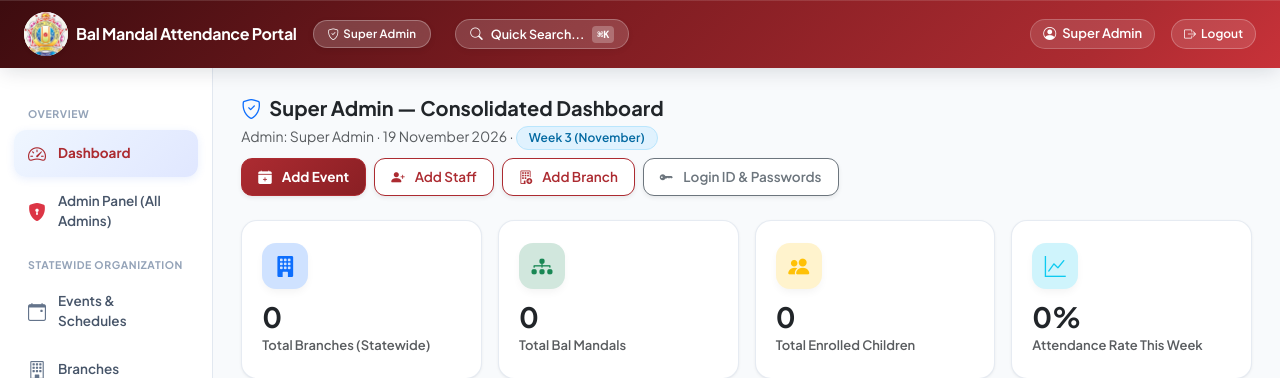
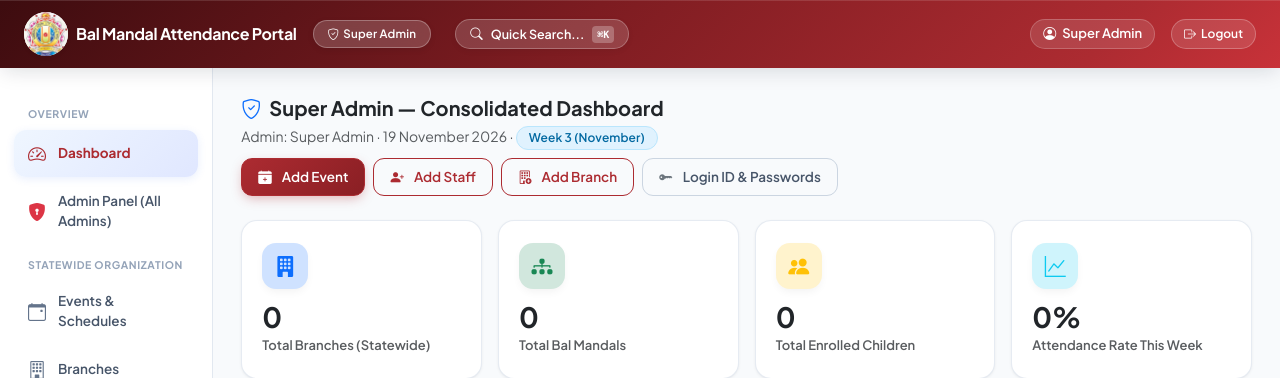
Before and after one commit to taxilpambhar3-art/bal-mandal-attendance, a FastAPI app: page /super-admin/ in a window 1280 px wide. Shown: the top 378 px of the page. Run offline with FastAPI, Linux system fonts and the light colour scheme; the visitor is signed in with stand-in values (Sample User, id 1).

Commit message:
fix(ui): unify all button styles into a cohesive 3-style design system

```diff
--- a/app/static/css/app.css
+++ b/app/static/css/app.css
@@ -537,6 +537,19 @@ table.mock tbody tr:hover {
   border-color: #8a1f24;
   color: #ffffff !important;
   box-shadow: 0 4px 12px -2px rgba(172, 43, 49, 0.35);
+}
+
+.btn-outline-secondary {
+  color: #475569;
+  border-color: #cbd5e1;
+  background-color: transparent;
+}
+.btn-outline-secondary:hover,
+.btn-outline-secondary:focus,
+.btn-outline-secondary:active {
+  background-color: #f1f5f9;
+  border-color: #94a3b8;
+  color: #1e293b !important;
 }
 
 .hover-card {
--- a/app/templates/partials/shell.html
+++ b/app/templates/partials/shell.html
@@ -3,7 +3,7 @@
 <!-- Top App Navigation -->
 <div class="appnav" style="--nav-bg: {{ ROLE_THEME[user.role] }}; background: {{ ROLE_THEME[user.role] }};">
   <!-- Mobile Hamburger Button -->
-  <button class="btn btn-link text-white d-md-none p-1 me-2 border-0 shadow-none text-decoration-none"
+  <button class="d-md-none text-white border-0 bg-transparent p-1 me-2 shadow-none text-decoration-none"
           type="button"
           data-bs-toggle="offcanvas"
           data-bs-target="#mobileOffcanvasNav"
@@ -67,7 +67,7 @@
     </div>
     <div class="p-3 border-top mt-auto bg-light rounded-3">
       <div class="small text-muted mb-2">Signed in as <b>{{ user.username }}</b></div>
-      <a href="/logout" class="btn btn-danger btn-sm w-100 fw-bold py-2">
+      <a href="/logout" class="btn btn-outline-secondary btn-sm w-100 fw-semibold text-danger border-danger-subtle">
         <i class="bi bi-box-arrow-right me-1"></i> Sign Out
       </a>
     </div>
@@ -112,7 +112,7 @@
       <i class="bi bi-calendar-check"></i>
       <span>Reports</span>
     </a>
-    <button type="button" class="bottom-nav-item btn border-0 p-0" data-bs-toggle="offcanvas" data-bs-target="#mobileOffcanvasNav">
+    <button type="button" class="bottom-nav-item border-0 p-0" data-bs-toggle="offcanvas" data-bs-target="#mobileOffcanvasNav">
       <i class="bi bi-grid"></i>
       <span>Menu</span>
     </button>
@@ -133,7 +133,7 @@
       <i class="bi bi-people"></i>
       <span>Children</span>
     </a>
-    <button type="button" class="bottom-nav-item btn border-0 p-0" data-bs-toggle="offcanvas" data-bs-target="#mobileOffcanvasNav">
+    <button type="button" class="bottom-nav-item border-0 p-0" data-bs-toggle="offcanvas" data-bs-target="#mobileOffcanvasNav">
       <i class="bi bi-grid"></i>
       <span>Menu</span>
     </button>
@@ -154,7 +154,7 @@
       <i class="bi bi-camera-video"></i>
       <span>Live Scans</span>
     </a>
-    <button type="button" class="bottom-nav-item btn border-0 p-0" data-bs-toggle="offcanvas" data-bs-target="#mobileOffcanvasNav">
+    <button type="button" class="bottom-nav-item border-0 p-0" data-bs-toggle="offcanvas" data-bs-target="#mobileOffcanvasNav">
       <i class="bi bi-grid"></i>
       <span>Menu</span>
     </button>
@@ -178,7 +178,7 @@
         <div id="spotlightLoader" class="spinner-border spinner-border-sm text-primary me-2 d-none" role="status">
           <span class="visually-hidden">Loading...</span>
         </div>
-        <button type="button" id="spotlightClearBtn" class="btn btn-sm btn-link text-muted p-1 text-decoration-none d-none" onclick="clearSpotlightInput()">
+        <button type="button" id="spotlightClearBtn" class="border-0 bg-transparent text-muted p-1 text-decoration-none d-none" onclick="clearSpotlightInput()" aria-label="Clear search">
           <i class="bi bi-x-circle-fill fs-5"></i>
         </button>
         <button type="button" class="btn-close me-1" data-bs-dismiss="modal" aria-label="Close"></button>
@@ -216,7 +216,7 @@
       <!-- Modal Header -->
       <div class="p-3 px-4 border-bottom d-flex align-items-center justify-content-between bg-light-subtle">
         <div class="d-flex align-items-center gap-2 flex-grow-1 overflow-hidden me-2">
-          <button type="button" id="dossierBackBtn" class="btn btn-sm btn-outline-secondary py-1 px-2 d-none" onclick="dossierBack()" title="Back to previous dossier">
+          <button type="button" id="dossierBackBtn" class="btn btn-outline-secondary btn-sm d-none" onclick="dossierBack()" title="Back to previous dossier">
             <i class="bi bi-arrow-left me-1"></i>Back
           </button>
           <span id="dossierBadge" class="badge bg-danger-subtle text-danger border border-danger-subtle px-2 py-1 font-monospace" style="font-size: 11px;">
@@ -227,10 +227,10 @@
           </h6>
         </div>
         <div class="d-flex align-items-center gap-2 flex-shrink-0">
-          <button type="button" class="btn btn-outline-dark btn-sm py-1 px-2" onclick="printDossierModal()" title="Print Dossier">
+          <button type="button" class="btn btn-outline-secondary btn-sm" onclick="printDossierModal()" title="Print Dossier">
             <i class="bi bi-printer"></i>
           </button>
-          <a id="dossierNewTabLink" href="#" target="_blank" class="btn btn-outline-secondary btn-sm py-1 px-2" title="Open full dossier in new tab">
+          <a id="dossierNewTabLink" href="#" target="_blank" class="btn btn-outline-secondary btn-sm" title="Open full dossier in new tab">
             <i class="bi bi-box-arrow-up-right"></i>
           </a>
           <button type="button" class="btn-close" data-bs-dismiss="modal" aria-label="Close"></button>
@@ -859,9 +859,9 @@ function renderChildDossierModal(c) {
             Gender: <b>${escapeHtml(c.gender)}</b>
           </div>
           <div class="d-flex gap-2 flex-wrap">
-            ${c.call_url ? `<a href="${c.call_url}" class="btn btn-sm btn-outline-primary py-1 px-2 fw-semibold" style="font-size:11px;"><i class="bi bi-telephone-fill me-1"></i>Call (${escapeHtml(c.mobile_number)})</a>` : ''}
-            ${c.whatsapp_url ? `<a href="${c.whatsapp_url}" target="_blank" class="btn btn-sm btn-success py-1 px-2 fw-semibold" style="font-size:11px;"><i class="bi bi-whatsapp me-1"></i>WhatsApp</a>` : ''}
-            ${c.edit_url ? `<a href="${c.edit_url}" class="btn btn-sm btn-outline-secondary py-1 px-2 fw-semibold" style="font-size:11px;"><i class="bi bi-pencil-square me-1"></i>Edit Profile</a>` : ''}
+            ${c.call_url ? `<a href="${c.call_url}" class="btn btn-outline-primary btn-sm fw-semibold"><i class="bi bi-telephone-fill me-1"></i>Call (${escapeHtml(c.mobile_number)})</a>` : ''}
+            ${c.whatsapp_url ? `<a href="${c.whatsapp_url}" target="_blank" class="btn btn-outline-secondary btn-sm fw-semibold"><i class="bi bi-whatsapp text-success me-1"></i>WhatsApp</a>` : ''}
+            ${c.edit_url ? `<a href="${c.edit_url}" class="btn btn-outline-secondary btn-sm fw-semibold"><i class="bi bi-pencil-square me-1"></i>Edit Profile</a>` : ''}
           </div>
         </div>
       </div>
@@ -1035,7 +1035,7 @@ function renderMandalDossierModal(m) {
           </div>
         </div>
         <div>
-          ${m.edit_url ? `<a href="${m.edit_url}" class="btn btn-sm btn-outline-secondary fw-semibold py-1 px-2" style="font-size:11.5px;"><i class="bi bi-pencil-square me-1"></i>Edit Mandal</a>` : ''}
+          ${m.edit_url ? `<a href="${m.edit_url}" class="btn btn-outline-secondary btn-sm fw-semibold"><i class="bi bi-pencil-square me-1"></i>Edit Mandal</a>` : ''}
         </div>
       </div>
 
@@ -1051,8 +1051,8 @@ function renderMandalDossierModal(m) {
           </div>
         </div>
         <div class="d-flex gap-2">
-          ${m.sanchalak && m.sanchalak.call_url ? `<a href="${m.sanchalak.call_url}" class="btn btn-sm btn-outline-primary py-1 px-2 fw-semibold" style="font-size:11px;"><i class="bi bi-telephone-fill me-1"></i>Call</a>` : ''}
-          ${m.sanchalak && m.sanchalak.whatsapp_url ? `<a href="${m.sanchalak.whatsapp_url}" target="_blank" class="btn btn-sm btn-success py-1 px-2 fw-semibold" style="font-size:11px;"><i class="bi bi-whatsapp me-1"></i>WhatsApp</a>` : ''}
+          ${m.sanchalak && m.sanchalak.call_url ? `<a href="${m.sanchalak.call_url}" class="btn btn-outline-primary btn-sm fw-semibold"><i class="bi bi-telephone-fill me-1"></i>Call</a>` : ''}
+          ${m.sanchalak && m.sanchalak.whatsapp_url ? `<a href="${m.sanchalak.whatsapp_url}" target="_blank" class="btn btn-outline-secondary btn-sm fw-semibold"><i class="bi bi-whatsapp text-success me-1"></i>WhatsApp</a>` : ''}
         </div>
       </div>
     </div>
@@ -1167,7 +1167,7 @@ function renderBranchDossierModal(b) {
           </p>
         </div>
         <div>
-          ${b.edit_url ? `<a href="${b.edit_url}" class="btn btn-sm btn-outline-secondary fw-semibold py-1 px-2" style="font-size:11.5px;"><i class="bi bi-pencil-square me-1"></i>Edit Branch</a>` : ''}
+          ${b.edit_url ? `<a href="${b.edit_url}" class="btn btn-outline-secondary btn-sm fw-semibold"><i class="bi bi-pencil-square me-1"></i>Edit Branch</a>` : ''}
         </div>
       </div>
     </div>
--- a/app/templates/super_admin/dashboard.html
+++ b/app/templates/super_admin/dashboard.html
@@ -12,16 +12,16 @@
     </small>
   </div>
   <div class="d-flex gap-2 flex-wrap">
-    <button type="button" class="btn btn-primary btn-sm fw-bold shadow-sm px-3 py-2" data-bs-toggle="modal" data-bs-target="#addEventModal">
+    <button type="button" class="btn btn-primary btn-sm fw-semibold" data-bs-toggle="modal" data-bs-target="#addEventModal">
       <i class="bi bi-calendar-plus-fill me-1"></i>Add Event
     </button>
-    <button type="button" class="btn btn-outline-primary btn-sm fw-semibold shadow-sm px-3 py-2 bg-white" data-bs-toggle="modal" data-bs-target="#addUserModal">
+    <button type="button" class="btn btn-outline-primary btn-sm fw-semibold" data-bs-toggle="modal" data-bs-target="#addUserModal">
       <i class="bi bi-person-plus-fill me-1"></i>Add Staff
     </button>
-    <a href="/super-admin/branches/add" class="btn btn-outline-primary btn-sm fw-semibold shadow-sm px-3 py-2 bg-white">
+    <a href="/super-admin/branches/add" class="btn btn-outline-primary btn-sm fw-semibold">
       <i class="bi bi-building-add me-1"></i>Add Branch
     </a>
-    <a href="/super-admin/credentials" class="btn btn-outline-secondary btn-sm fw-semibold shadow-sm px-3 py-2 bg-white">
+    <a href="/super-admin/credentials" class="btn btn-outline-secondary btn-sm fw-semibold">
       <i class="bi bi-key-fill text-secondary me-1"></i>Login ID & Passwords
     </a>
   </div>
@@ -75,23 +75,23 @@
 
   <!-- Action Buttons on Top Banner (Grouped together with proximity) -->
   <div class="d-flex align-items-center gap-2 flex-wrap pt-2 border-top">
-    <a href="/super-admin/events/{{ featured_event.id }}/attendance" class="btn btn-primary btn-sm fw-bold shadow-sm px-3 py-2">
+    <a href="/super-admin/events/{{ featured_event.id }}/attendance" class="btn btn-primary btn-sm fw-semibold">
       <i class="bi bi-bar-chart-fill me-1"></i>View Event Attendance Report
     </a>
-    <a href="/super-admin/events" class="btn btn-outline-primary btn-sm fw-semibold bg-white px-3 py-2">
+    <a href="/super-admin/events" class="btn btn-outline-primary btn-sm fw-semibold">
       <i class="bi bi-calendar-range me-1"></i>All Events
     </a>
     {% if featured_event.is_completed %}
     <form method="post" action="/super-admin/events/{{ featured_event.id }}/uncomplete" class="d-inline">
       <input type="hidden" name="next_url" value="/super-admin/dashboard">
-      <button type="submit" class="btn btn-outline-secondary btn-sm px-3 py-2" title="Reopen event">
+      <button type="submit" class="btn btn-outline-secondary btn-sm fw-semibold" title="Reopen event">
         <i class="bi bi-arrow-counterclockwise me-1"></i>Reopen
       </button>
     </form>
     {% else %}
     <form method="post" action="/super-admin/events/{{ featured_event.id }}/complete" onsubmit="return confirm('Mark this event as completed?');" class="d-inline">
       <input type="hidden" name="next_url" value="/super-admin/dashboard">
-      <button type="submit" class="btn btn-primary btn-sm fw-bold shadow-sm px-3 py-2">
+      <button type="submit" class="btn btn-primary btn-sm fw-semibold">
         <i class="bi bi-check-circle-fill me-1"></i>Mark Completed (પૂર્ણ કરો)
       </button>
     </form>
@@ -181,8 +181,8 @@
           <small class="text-muted" style="font-size:12px;">By: {{ evt.creator.full_name if evt.creator else 'Admin' }}</small>
           <form method="post" action="/super-admin/events/{{ evt.id }}/delete" onsubmit="return confirm('Delete this event?');" class="d-inline">
             <input type="hidden" name="next_url" value="/super-admin/dashboard">
-            <button type="submit" class="btn btn-link text-danger p-0 text-decoration-none" title="Delete Event" style="font-size:12px;">
-              <i class="bi bi-trash"></i>
+            <button type="submit" class="btn btn-outline-secondary btn-sm" title="Delete Event" aria-label="Delete Event">
+              <i class="bi bi-trash text-danger"></i>
             </button>
           </form>
         </div>
@@ -364,11 +364,11 @@
               <i class="bi bi-person-badge text-primary me-1"></i>Admin: <b>{{ r.admin.full_name if r.admin else 'Not Assigned' }}</b>{% if r.admin and r.admin.mobile %} ({{ r.admin.mobile }}){% endif %}
             </small>
           </div>
-          <div class="d-flex gap-1">
-            <a href="javascript:void(0)" onclick="openDossier('branch', {{ r.branch.id }})" class="btn btn-sm btn-outline-danger fw-semibold py-1 px-2" style="font-size:12px;" title="Open Branch Dossier">
+          <div class="d-flex gap-2">
+            <a href="javascript:void(0)" onclick="openDossier('branch', {{ r.branch.id }})" class="btn btn-outline-secondary btn-sm fw-semibold" title="Open Branch Dossier">
               <i class="bi bi-file-earmark-person me-1"></i>Dossier
             </a>
-            <a href="/super-admin/branches/{{ r.branch.id }}/summary" class="btn btn-sm btn-outline-primary fw-semibold py-1 px-2" style="font-size:12px;">
+            <a href="/super-admin/branches/{{ r.branch.id }}/summary" class="btn btn-outline-primary btn-sm fw-semibold">
               Summary <i class="bi bi-arrow-right-short"></i>
             </a>
           </div>
@@ -689,8 +689,8 @@ document.addEventListener("DOMContentLoaded", function() {
           </div>
         </div>
         <div class="modal-footer bg-light rounded-bottom-3 py-2">
-          <button type="button" class="btn btn-outline-secondary btn-sm" data-bs-dismiss="modal">Cancel</button>
-          <button type="submit" class="btn btn-primary btn-sm fw-bold px-4">
+          <button type="button" class="btn btn-outline-secondary btn-sm fw-semibold" data-bs-dismiss="modal">Cancel</button>
+          <button type="submit" class="btn btn-primary btn-sm fw-semibold">
             <i class="bi bi-check-circle-fill me-1"></i>Save & Publish Event
           </button>
         </div>
@@ -764,8 +764,8 @@ document.addEventListener("DOMContentLoaded", function() {
           </div>
         </div>
         <div class="modal-footer bg-light rounded-bottom-3 py-2">
-          <button type="button" class="btn btn-outline-secondary btn-sm" data-bs-dismiss="modal">Cancel</button>
-          <button type="submit" class="btn btn-primary btn-sm fw-bold px-4">
+          <button type="button" class="btn btn-outline-secondary btn-sm fw-semibold" data-bs-dismiss="modal">Cancel</button>
+          <button type="submit" class="btn btn-primary btn-sm fw-semibold">
             <i class="bi bi-check-circle-fill me-1"></i>Create Account
           </button>
         </div>
```
